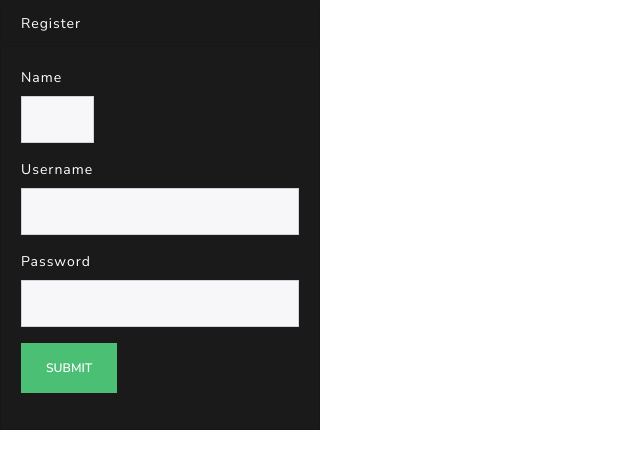
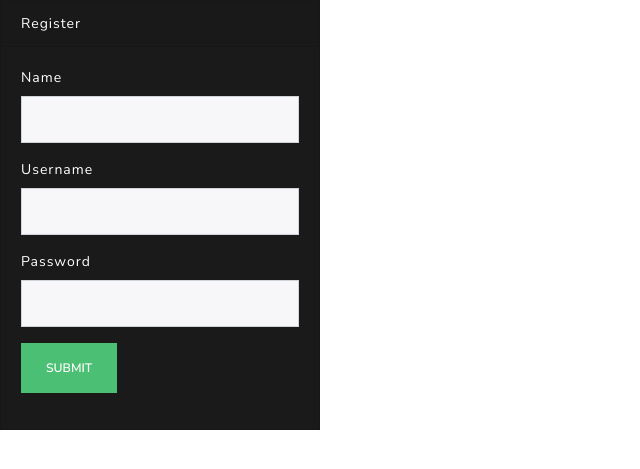
Before and after one commit to brooman/fake-news, a PHP site: page /admin/register.php in a window 1280 px wide. Shown: the part 89-558 px from the top of the page, without its empty margins (0-640 px from the left). Run offline with PHP 8.4, Linux system fonts and the light colour scheme.

Commit message:
Fixed some CSS in login form

```diff
--- a/views/components/registerform.php
+++ b/views/components/registerform.php
@@ -3,7 +3,7 @@
     <div class="card-body">
         <form method="post">
             <div class="form-group row">
-                <div class="col-sm-12 col-md-4">
+                <div class="col-sm-12">
                     <label for="name">Name</label>
                     <input id="name" name="name" type="text" class="form-control here" required="required">
                 </div>
```
